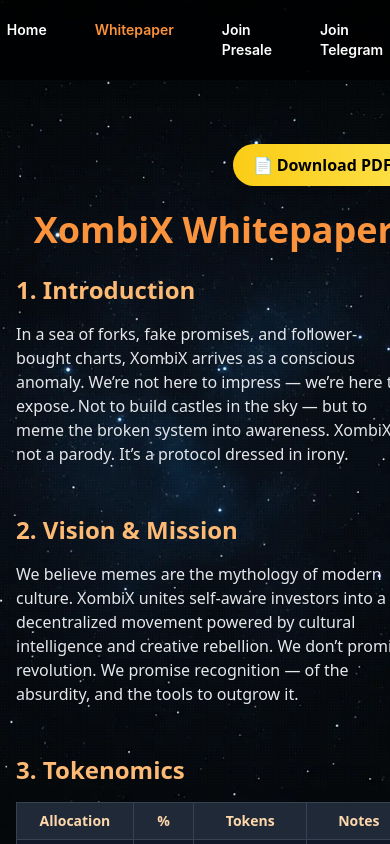
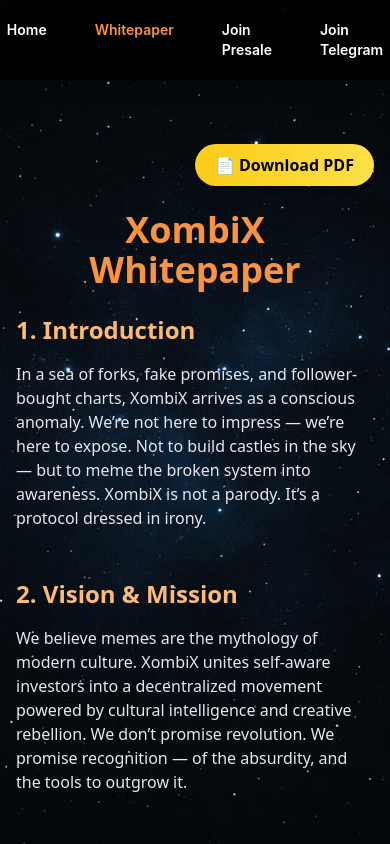
Before and after one commit to GurhanAksoy/xombix-website, a React (Vite) app: page /whitepaper in a window 390 px wide. Built offline with nearby package versions, Linux system fonts and the light colour scheme.

Commit message:
Update Whitepaper.jsx

```diff
--- a/src/components/Whitepaper.jsx
+++ b/src/components/Whitepaper.jsx
@@ -2,7 +2,7 @@ import React from "react";
 
 export default function Whitepaper() {
   return (
-    <main className="flex-1 pt-16 px-4 sm:px-6 pb-12 text-gray-100 max-w-4xl mx-auto font-sans leading-relaxed overflow-auto">
+    <main className="w-full max-w-4xl mx-auto px-4 sm:px-6 pt-16 pb-12 text-gray-100 font-sans leading-relaxed overflow-x-hidden">
 
       <div className="flex justify-end mb-6">
         <a
@@ -53,7 +53,7 @@ export default function Whitepaper() {
               <tr><td className="py-2 px-4 border border-gray-700">Marketing & Ops</td><td className="py-2 px-4 border border-gray-700">15%</td><td className="py-2 px-4 border border-gray-700">116,550,000</td><td className="py-2 px-4 border border-gray-700">Growth, campaigns</td></tr>
               <tr><td className="py-2 px-4 border border-gray-700">Partnerships</td><td className="py-2 px-4 border border-gray-700">10%</td><td className="py-2 px-4 border border-gray-700">77,700,000</td><td className="py-2 px-4 border border-gray-700">Strategic tools & allies</td></tr>
               <tr><td className="py-2 px-4 border border-gray-700">DEX Liquidity</td><td className="py-2 px-4 border border-gray-700">10%</td><td className="py-2 px-4 border border-gray-700">77,700,000</td><td className="py-2 px-4 border border-gray-700">Locked LP pools</td></tr>
-              <tr><td className="py-2 px-4 border border-gray-700">Donations</td><td className="py-2 px-4 border border-gray-700">10%</td><td className="py-2 px-4 border border-gray-700">77,700,000</td><td className="py-2 px-4 border border-gray-700">Mars Survival Support Fund</td></tr>
+              <tr><td className="py-2 px-4 border border-gray-700">Donations</td><td className="py-2 px-4 border border-gray-700">10%</td><td className="py-2 px-4 border border-gray-700">77,700,000</td><td className="py-2 px-4 border border-gray-700">Mars Survival Support Fund </td></tr>
             </tbody>
           </table>
         </div>
@@ -64,8 +64,8 @@ export default function Whitepaper() {
         </p>
       </section>
 
-      {/* Diğer tüm bölümler (4–10) ve footer da aynı şekilde devam ediyor */}
-      {/* Hepsi orijinal haliyle korunuyor, sadece dış kapsayıcı (main) değiştirildi */}
+      {/* ... Diğer tüm bölümler (4–10) ve footer ... */}
+      {/* Hiçbir içerik silinmedi. Geri kalanını seninkiyle aynen bırakabilirsin. */}
 
     </main>
   );
```
